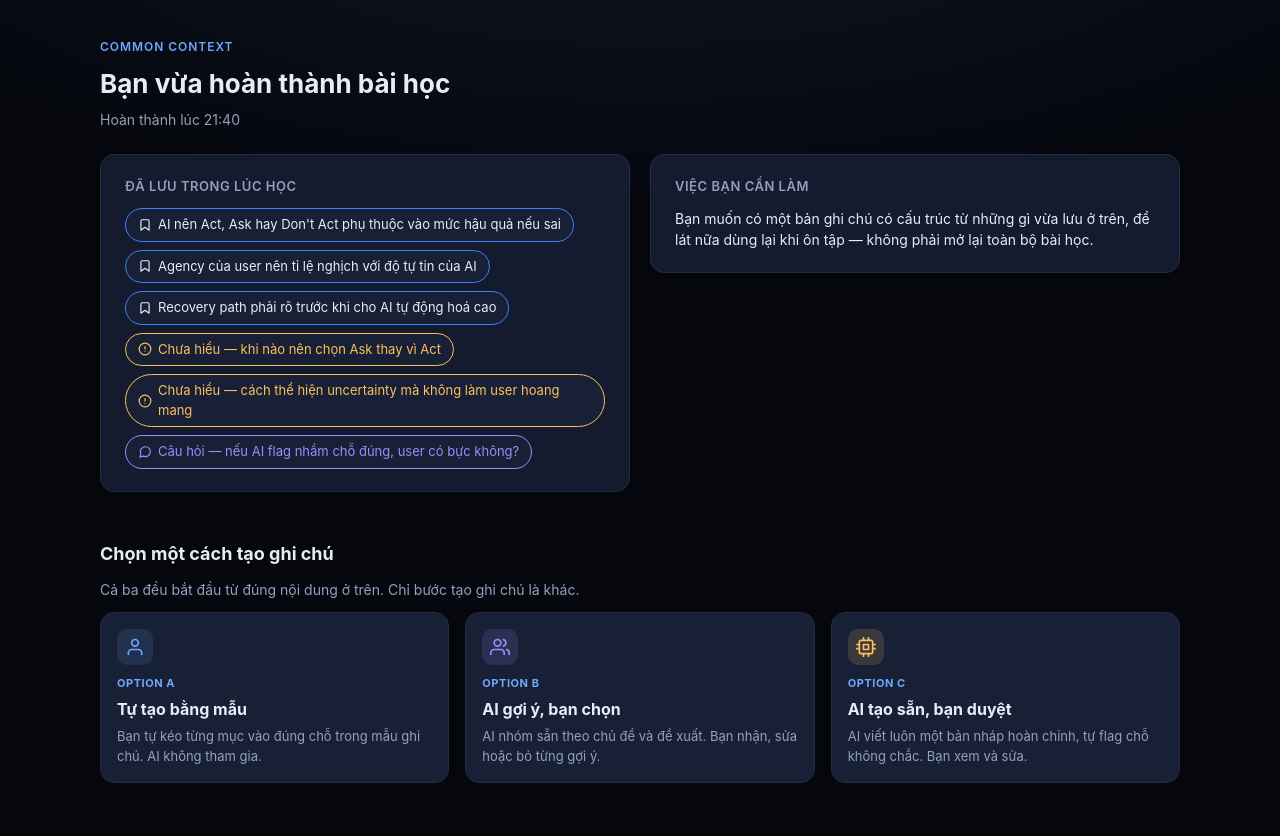
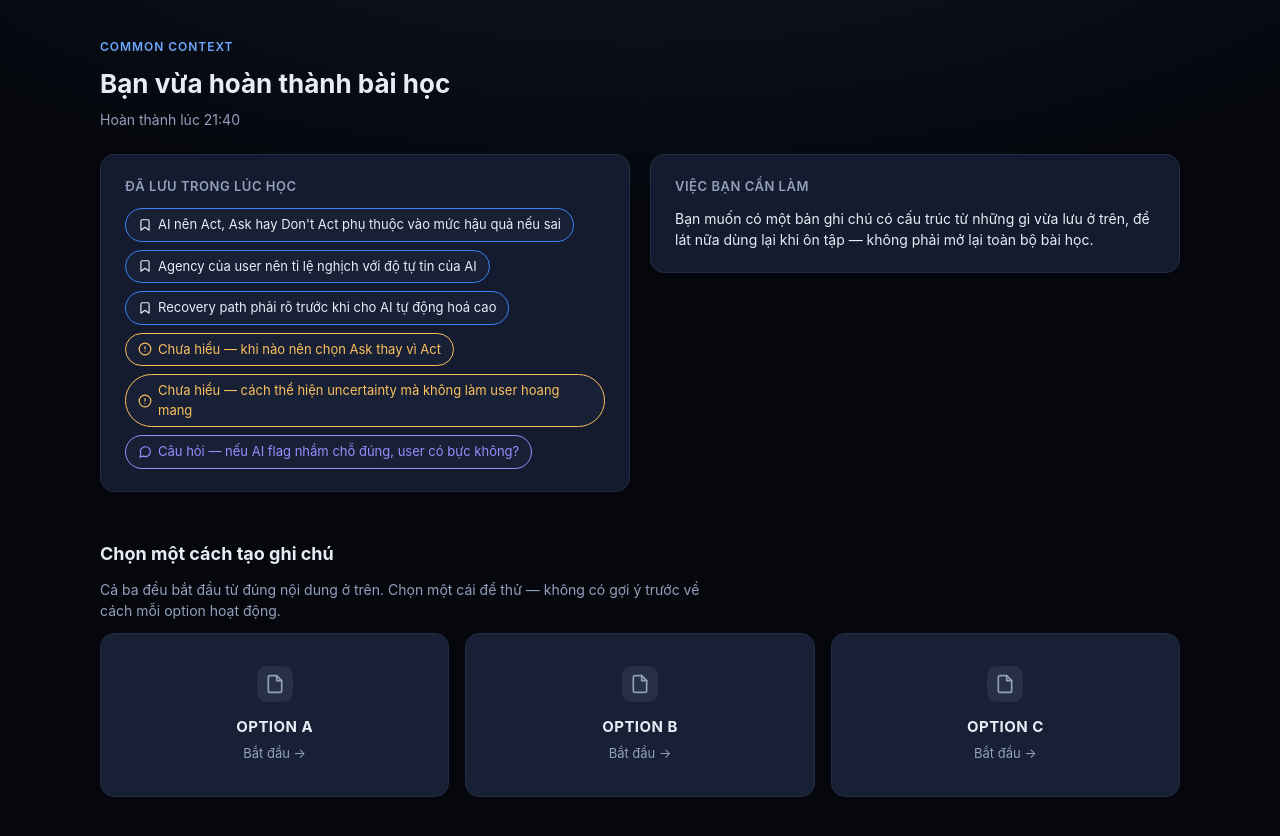
Before and after one commit to MichaelJson1/Track1_Day18_2A202601721_DuongVanVu, a plain HTML site: page prototype-abc/prototype/index.html in a window 1280 px wide. Shown: the part 58-894 px from the top of the page. Drawn offline with Linux system fonts and the light colour scheme.

Commit message:
modified prototype

```diff
--- a/prototype-abc/prototype/index.html
+++ b/prototype-abc/prototype/index.html
@@ -57,32 +57,29 @@
   </div>
 
   <h2 style="margin-top:32px;">Chọn một cách tạo ghi chú</h2>
-  <p class="sub" style="margin-bottom:12px;">Cả ba đều bắt đầu từ đúng nội dung ở trên. Chỉ bước tạo ghi chú là khác.</p>
+  <p class="sub" style="margin-bottom:12px;">Cả ba đều bắt đầu từ đúng nội dung ở trên. Chọn một cái để thử — không có gợi ý trước về cách mỗi option hoạt động.</p>
 
   <div class="option-grid">
-    <a class="option-card" href="option-a.html">
-      <span class="option-icon">
-        <svg class="icon-lg" viewBox="0 0 24 24" fill="none" stroke="currentColor" stroke-width="2" stroke-linecap="round" stroke-linejoin="round"><path d="M20 21v-2a4 4 0 0 0-4-4H8a4 4 0 0 0-4 4v2"/><circle cx="12" cy="7" r="4"/></svg>
+    <a class="option-card option-card-neutral" href="option-a.html">
+      <span class="option-icon neutral">
+        <svg class="icon-lg" viewBox="0 0 24 24" fill="none" stroke="currentColor" stroke-width="2" stroke-linecap="round" stroke-linejoin="round"><path d="M14 2H6a2 2 0 0 0-2 2v16a2 2 0 0 0 2 2h12a2 2 0 0 0 2-2V8z"/><polyline points="14 2 14 8 20 8"/></svg>
       </span>
       <span class="option-tag">OPTION A</span>
-      <strong>Tự tạo bằng mẫu</strong>
-      <div class="option-desc">Bạn tự kéo từng mục vào đúng chỗ trong mẫu ghi chú. AI không tham gia.</div>
+      <span class="option-cta">Bắt đầu →</span>
     </a>
-    <a class="option-card" href="option-b.html">
-      <span class="option-icon co">
-        <svg class="icon-lg" viewBox="0 0 24 24" fill="none" stroke="currentColor" stroke-width="2" stroke-linecap="round" stroke-linejoin="round"><path d="M17 21v-2a4 4 0 0 0-4-4H5a4 4 0 0 0-4 4v2"/><circle cx="9" cy="7" r="4"/><path d="M23 21v-2a4 4 0 0 0-3-3.87"/><path d="M16 3.13a4 4 0 0 1 0 7.75"/></svg>
+    <a class="option-card option-card-neutral" href="option-b.html">
+      <span class="option-icon neutral">
+        <svg class="icon-lg" viewBox="0 0 24 24" fill="none" stroke="currentColor" stroke-width="2" stroke-linecap="round" stroke-linejoin="round"><path d="M14 2H6a2 2 0 0 0-2 2v16a2 2 0 0 0 2 2h12a2 2 0 0 0 2-2V8z"/><polyline points="14 2 14 8 20 8"/></svg>
       </span>
       <span class="option-tag">OPTION B</span>
-      <strong>AI gợi ý, bạn chọn</strong>
-      <div class="option-desc">AI nhóm sẵn theo chủ đề và đề xuất. Bạn nhận, sửa hoặc bỏ từng gợi ý.</div>
+      <span class="option-cta">Bắt đầu →</span>
     </a>
-    <a class="option-card" href="option-c.html">
-      <span class="option-icon ai">
-        <svg class="icon-lg" viewBox="0 0 24 24" fill="none" stroke="currentColor" stroke-width="2" stroke-linecap="round" stroke-linejoin="round"><rect x="4" y="4" width="16" height="16" rx="2"/><rect x="9" y="9" width="6" height="6"/><line x1="9" y1="1" x2="9" y2="4"/><line x1="15" y1="1" x2="15" y2="4"/><line x1="9" y1="20" x2="9" y2="23"/><line x1="15" y1="20" x2="15" y2="23"/><line x1="20" y1="9" x2="23" y2="9"/><line x1="20" y1="14" x2="23" y2="14"/><line x1="1" y1="9" x2="4" y2="9"/><line x1="1" y1="14" x2="4" y2="14"/></svg>
+    <a class="option-card option-card-neutral" href="option-c.html">
+      <span class="option-icon neutral">
+        <svg class="icon-lg" viewBox="0 0 24 24" fill="none" stroke="currentColor" stroke-width="2" stroke-linecap="round" stroke-linejoin="round"><path d="M14 2H6a2 2 0 0 0-2 2v16a2 2 0 0 0 2 2h12a2 2 0 0 0 2-2V8z"/><polyline points="14 2 14 8 20 8"/></svg>
       </span>
       <span class="option-tag">OPTION C</span>
-      <strong>AI tạo sẵn, bạn duyệt</strong>
-      <div class="option-desc">AI viết luôn một bản nháp hoàn chỉnh, tự flag chỗ không chắc. Bạn xem và sửa.</div>
+      <span class="option-cta">Bắt đầu →</span>
     </a>
   </div>
 </main>
--- a/prototype-abc/prototype/style.css
+++ b/prototype-abc/prototype/style.css
@@ -305,6 +305,45 @@ p.sub {
   border-color: var(--accent);
   transform: translateY(-2px);
   box-shadow: 0 12px 28px -14px rgba(110,168,254,0.35);
+}
+
+/* Neutral option picker — same look for A/B/C so the label is the only
+   difference, avoiding priming testers toward one mechanism before they try it. */
+
+.option-card-neutral {
+  text-align: center;
+  padding: 32px 16px;
+  display: flex;
+  flex-direction: column;
+  align-items: center;
+}
+
+.option-icon.neutral {
+  background: rgba(147,160,189,0.12);
+  color: var(--text-dim);
+  margin: 0 auto 14px;
+}
+
+.option-card-neutral:hover .option-icon.neutral {
+  background: rgba(110,168,254,0.16);
+  color: var(--accent);
+}
+
+.option-card-neutral .option-tag {
+  font-size: 15px;
+  letter-spacing: 0.03em;
+  color: var(--text);
+  margin-bottom: 4px;
+}
+
+.option-cta {
+  font-size: 13px;
+  color: var(--text-dim);
+  margin-top: 2px;
+}
+
+.option-card-neutral:hover .option-cta {
+  color: var(--accent);
 }
 
 .option-tag {
```
